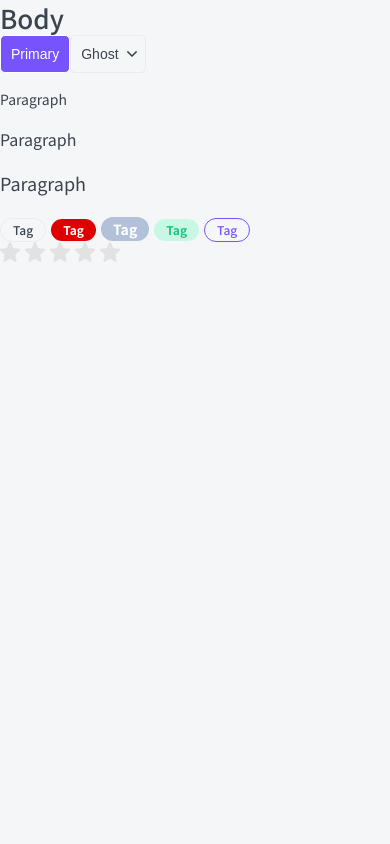
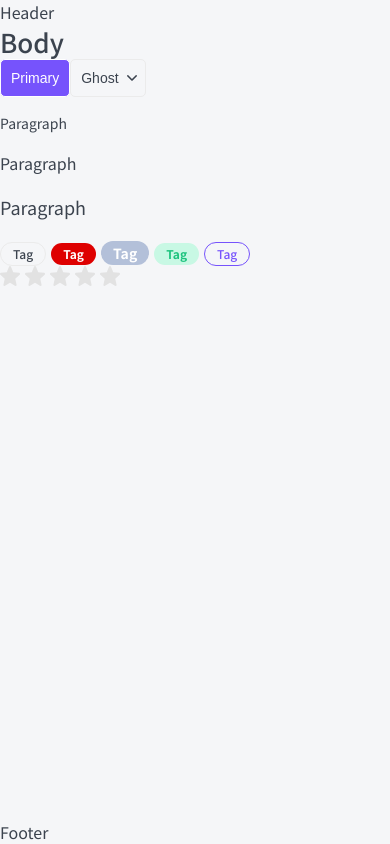
Before and after one commit to CodingDaria/courses-nextjs, a Next.js app: page / in a window 390 px wide. Built offline with nearby package versions, Linux system fonts and the light colour scheme.

Commit message:
create grid layout

```diff
--- /dev/null
+++ b/layout/Layout.module.css
@@ -0,0 +1,47 @@
+.wrapper {
+	display: grid;
+
+	min-height: 100vh;
+	grid-template-columns: auto 230px minmax(320px, 1200px) auto;
+	grid-template-rows: auto 1fr auto;
+	grid-template-areas:
+		". header header ."
+		". sidebar body ."
+		"footer footer footer footer";
+}
+
+.header {
+	grid-area: header;
+
+	display: none;
+}
+
+.sidebar {
+	grid-area: sidebar;
+}
+
+.body {
+	grid-area: body;
+}
+
+.footer {
+	grid-area: footer;
+}
+
+@media (max-width: 760px) {
+	.wrapper {
+		grid-template-columns: minmax(320px, 1fr);
+		grid-template-areas:
+			"header"
+			"body"
+			"footer";
+	}
+
+	.header {
+		display: block;
+	}
+
+	.sidebar {
+		display: none;
+	}
+}
--- /dev/null
+++ b/layout/footer/index.tsx
@@ -0,0 +1,8 @@
+import { DetailedHTMLProps, HTMLAttributes } from 'react';
+import styles from './Footer.module.css';
+
+interface IFooterProps extends DetailedHTMLProps<HTMLAttributes<HTMLDivElement>, HTMLDivElement> {}
+
+export const Footer = (props: IFooterProps) => {
+  return <div {...props}>Footer</div>;
+};
--- /dev/null
+++ b/layout/header/index.tsx
@@ -0,0 +1,8 @@
+import { DetailedHTMLProps, HTMLAttributes } from 'react';
+import styles from './Header.module.css';
+
+interface IHeaderProps extends DetailedHTMLProps<HTMLAttributes<HTMLDivElement>, HTMLDivElement> {}
+
+export const Header = (props: IHeaderProps) => {
+  return <div {...props}>Header</div>;
+};
--- /dev/null
+++ b/layout/index.tsx
@@ -0,0 +1,31 @@
+import { FunctionComponent, ReactNode } from 'react';
+
+import styles from './Layout.module.css';
+
+import { Sidebar } from './sidebar';
+import { Header } from './header';
+import { Footer } from './footer';
+
+interface ILayoutProps {
+  children: ReactNode;
+}
+
+const Layout = ({ children }: ILayoutProps) => {
+  return (
+    <div className={styles.wrapper}>
+      <Header className={styles.header} />
+      <Sidebar className={styles.sidebar} />
+      <div className={styles.body}>{children}</div>
+      <Footer className={styles.footer} />
+    </div>
+  );
+};
+
+export const withLayout =
+  <T extends Record<string, unknown>>(Component: FunctionComponent<T>) =>
+  (props: T) =>
+    (
+      <Layout>
+        <Component {...props} />
+      </Layout>
+    );
--- /dev/null
+++ b/layout/sidebar/index.tsx
@@ -0,0 +1,8 @@
+import { DetailedHTMLProps, HTMLAttributes } from 'react';
+import styles from './Sidebar.module.css';
+
+interface ISidebarProps extends DetailedHTMLProps<HTMLAttributes<HTMLDivElement>, HTMLDivElement> {}
+
+export const Sidebar = (props: ISidebarProps) => {
+  return <div {...props}>Sidebar</div>;
+};
--- a/pages/index.tsx
+++ b/pages/index.tsx
@@ -1,11 +1,12 @@
 import { useState } from 'react';
 import { HTag, Button, P, Tag, Rating } from '../components';
+import { withLayout } from '../layout';
 
-export default function Home(): JSX.Element {
+function Home(): JSX.Element {
   const [rating, setRating] = useState(0);
 
   return (
-    <div>
+    <>
       <HTag tag="h1">Body</HTag>
       <Button appearance="primary" className="test">
         Primary
@@ -32,6 +33,8 @@ export default function Home(): JSX.Element {
         Tag
       </Tag>
       <Rating rating={rating} setRating={setRating} isEditable />
-    </div>
+    </>
   );
 }
+
+export default withLayout(Home);
```
Also changed, not shown: layout/footer/Footer.module.css (added), layout/header/Header.module.css (added), layout/sidebar/Sidebar.module.css (added).
